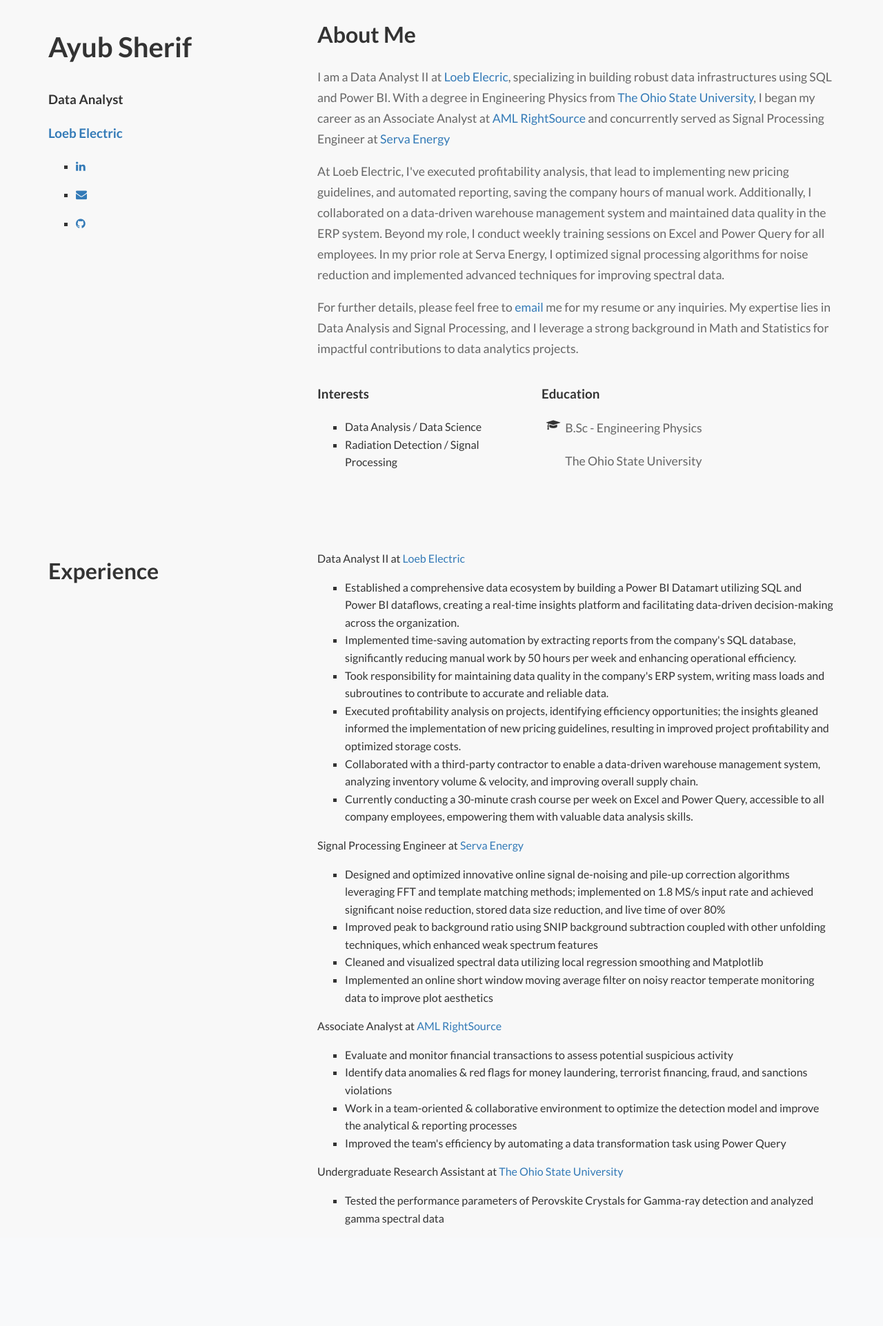
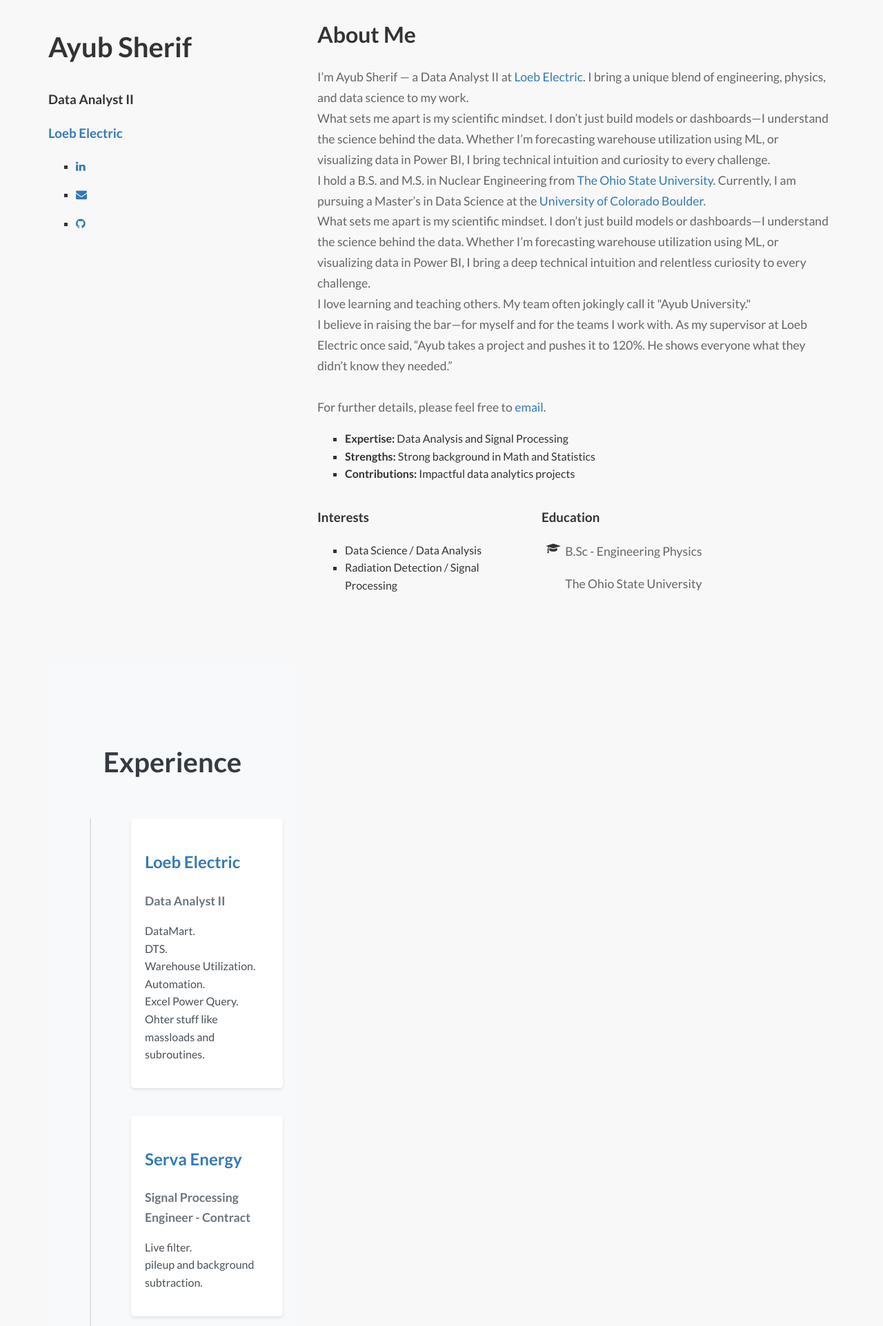
Before and after one commit to AyubSherif/ayubsherif.github.io, a website: page index.html in a window 1280 px wide. Shown: the part 877-2800 px from the top of the page at 69% size. Drawn offline with nearby package versions, Linux system fonts and the light colour scheme.

Commit message:
fixed experience, education sections

```diff
--- a/index.html
+++ b/index.html
@@ -5,9 +5,7 @@
 <meta charset="utf-8"/>
 <meta content="IE=edge" http-equiv="X-UA-Compatible"/>
 <meta content="width=device-width, initial-scale=1" name="viewport"/>
-<title>My Portfolio</title>
-<link href="favicon.ico" rel="shortcut icon" type="image/x-icon"/>
-<link href="favicon.ico" rel="icon" type="image/x-icon"/>
+<title>Portfolio</title>
 <link href="https://fonts.googleapis.com/css?family=Lato:300,400,700,900" rel="stylesheet"/>
 <link href="libs/font-awesome/css/font-awesome.min.css" rel="stylesheet"/>
 <link href="css/bootstrap.min.css" rel="stylesheet"/>
@@ -27,25 +25,25 @@
             <li><a href="#education">Education</a></li>
             <li><a href="#projects">Projects</a></li>
             <li><a href="#skills">Skills</a></li>
+            <li><a href="#awards">Awards</a></li>
             <li><a href="#contact">Contact</a></li>
         </ul>
     </header>
+
     <div id="lead">
         <div id="lead-content">
             <div id="lead-text">
-<h1>Prachi Singh</h1>
+                <h1>Ayub Sherif</h1>
                 <p>
-                    I believe data is more than just numbers — it's the foundation for smarter decisions, better strategies, and stronger businesses. I am driven by a simple idea: the right insights, at the right time, can create real, lasting impact.<br/>
-
-                    In every project, I focus on clarity, precision, and purpose. It is not just about analyzing data — it is about understanding the bigger picture, uncovering meaningful patterns, and turning information into action.<br/> I enjoy working on challenges that push thinking forward and collaborating with teams that value curiosity, creativity, and results.<br/>
-
-                    If you are passionate about growth, innovation, and making decisions that matter, I would love to connect.
+                        From nuclear physics to predictive analytics—Always pushing beyond 100%.
 
                 </p>
-<a class="btn-rounded-white" href="https://drive.google.com/file/d/1tw0ebTOgJDXM5urlL7rIIGswYD7cQmPS/view?usp=drive_link" rel="noopener noreferrer" target="_blank">View Resume</a>
+    <!-- Change resume link -->
+                <a class="btn-rounded-white" href="https://ayub" rel="noopener noreferrer" target="_blank">View Resume</a>
             </div>
             <div id="lead-visual">
-<img alt="Data Visualization" src="images/Data-Vizualisation.png"/>
+<!-- Change image link -->
+                <img alt="Utilization Report" src="images/UtilizationReport.png"/>
             </div>
         </div>
         <div id="lead-overlay"></div>
@@ -53,6 +51,8 @@
             <span><i aria-hidden="true" class="fa fa-chevron-down"></i></span>
         </div>
     </div>
+
+<!-- About -->
 <section class="home-section" id="about">
 <div class="container">
 <div class="row" itemprop="author" itemref="person-email person-address" itemscope="" itemtype="http://schema.org/Person">
@@ -62,7 +62,7 @@
 <meta content="https://ayubsherif.github.io/img/Ayub.jpg" itemprop="image"/>
 <div class="portrait-title">
 <h2 itemprop="name">Ayub Sherif</h2>
-<h3 itemprop="jobTitle">Data Analyst</h3>
+<h3 itemprop="jobTitle">Data Analyst II</h3>
 <h3 itemprop="worksFor" itemscope="" itemtype="http://schema.org/Organization">
 <a href="https://loebelectric.com/" itemprop="url" rel="noopener" target="_blank">
 <span itemprop="name">Loeb Electric</span>
@@ -96,19 +96,26 @@
 <div class="col-xs-12 col-md-8" itemprop="description">
 <h1 id="about-me">About Me</h1>
 <p>
-            I am a Data Analyst II at <a href="https://loebelectric.com/" target="_blank">Loeb Elecric</a>, specializing in building robust data infrastructures using SQL and Power BI. With a degree in Engineering Physics from <a href="https://www.osu.edu" target="_blank">The Ohio State University</a>, I began my career as an Associate Analyst at <a href="https://www.amlrightsource.com/" target="_blank">AML RightSource</a> and concurrently served as Signal Processing Engineer at <a href="https://www.servaenergy.com/" target="_blank">Serva Energy</a>
-</p>
-<p>
-            At Loeb Electric, I've executed profitability analysis, that lead to implementing new pricing guidelines, and automated reporting, saving the company hours of manual work. Additionally, I collaborated on a data-driven warehouse management system and maintained data quality in the ERP system. Beyond my role, I conduct weekly training sessions on Excel and Power Query for all employees. In my prior role at Serva Energy, I optimized signal processing algorithms for noise reduction and implemented advanced techniques for improving spectral data.
-          </p>
-<p>
-            For further details, please feel free to <a href="mailto:ayub.sherif94@gmail.com" target="_blank">email</a> me for my resume or any inquiries. My expertise lies in Data Analysis and Signal Processing, and I leverage a strong background in Math and Statistics for impactful contributions to data analytics projects.
+    I’m Ayub Sherif — a Data Analyst II at <a href="https://loebelectric.com/" target="_blank">Loeb Electric</a>. I bring a unique blend of engineering, physics, and data science to my work.<br>
+    What sets me apart is my scientific mindset. I don’t just build models or dashboards—I understand the science behind the data. Whether I’m forecasting warehouse utilization using ML, or visualizing data in Power BI, I bring technical intuition and curiosity to every challenge.<br>
+    I hold a B.S. and M.S. in Nuclear Engineering from <a href="https://www.osu.edu" target="_blank">The Ohio State University</a>. Currently, I am pursuing a Master’s in Data Science at the <a href="https://www.colorado.edu/" target="_blank">University of Colorado Boulder</a>.<br>
+    What sets me apart is my scientific mindset. I don’t just build models or dashboards—I understand the science behind the data. Whether I’m forecasting warehouse utilization using ML, or visualizing data in Power BI, I bring a deep technical intuition and relentless curiosity to every challenge.<br>
+    I love learning and teaching others. My team often jokingly call it "Ayub University."<br>
+    I believe in raising the bar—for myself and for the teams I work with. As my supervisor at Loeb Electric once said, “Ayub takes a project and pushes it to 120%. He shows everyone what they didn’t know they needed.”<br>
+    <br>
+
+    For further details, please feel free to <a href="mailto:ayub.sherif94@gmail.com" target="_blank">email</a>.
+    <ul>
+        <li><strong>Expertise:</strong> Data Analysis and Signal Processing</li>
+        <li><strong>Strengths:</strong> Strong background in Math and Statistics</li>
+        <li><strong>Contributions:</strong> Impactful data analytics projects</li>
+    </ul>
           </p>
 <div class="row">
 <div class="col-sm-5">
 <h3>Interests</h3>
 <ul class="ul-interests">
-<li>Data Analysis / Data Science</li>
+<li>Data Science / Data Analysis</li>
 <li>Radiation Detection / Signal Processing</li>
 </ul>
 </div>
@@ -133,56 +140,79 @@
 <div class="container">
 <div class="row">
 <div class="col-xs-12 col-md-4 section-heading">
-<h1>Experience</h1>
+
+<!-----Experience Section------->
+<div id="experience" class="background-alt">
+        <h2 class="heading">Experience</h2>
+        <div class="experience-container">
+            <div class="experience-timeline">
+                <div class="experience-item" data-date="April 2022 – Present">
+                    <div class="experience-content">
+                        <h3><a href="https://www.LoebElectric.com/" target="_blank">Loeb Electric</a></h3>
+                        <h4>Data Analyst II</h4>
+                        <p>
+                           DataMart.<br>
+                           DTS.<br>
+                           Warehouse Utilization.<br>
+                           Automation.<br>
+                           Excel Power Query.<br>
+                           Ohter stuff like massloads and subroutines.
+
+                        </p>
                     </div>
-<div class="col-xs-12 col-md-8">
-<p>Data Analyst II at <a href="https://www.LoebElectric.com/" target="_blank">Loeb Electric</a></p>
-<ul>
-<li>Established a comprehensive data ecosystem by building a Power BI Datamart utilizing SQL and Power BI dataflows, creating a real-time insights platform and facilitating data-driven decision-making across the organization.</li>
-<li>Implemented time-saving automation by extracting reports from the company's SQL database, significantly reducing manual work by 50 hours per week and enhancing operational efficiency.</li>
-<li>Took responsibility for maintaining data quality in the company's ERP system, writing mass loads and subroutines to contribute to accurate and reliable data.</li>
-<li>Executed profitability analysis on projects, identifying efficiency opportunities; the insights gleaned informed the implementation of new pricing guidelines, resulting in improved project profitability and optimized storage costs.</li>
-<li>Collaborated with a third-party contractor to enable a data-driven warehouse management system, analyzing inventory volume &amp; velocity, and improving overall supply chain.</li>
-<li>Currently conducting a 30-minute crash course per week on Excel and Power Query, accessible to all company employees, empowering them with valuable data analysis skills.</li>
-</ul>
-<p>Signal Processing Engineer at <a href="https://www.servaenergy.com/" target="_blank">Serva Energy</a></p>
-<ul>
-<li>Designed and optimized innovative online signal de-noising and pile-up correction algorithms leveraging FFT and template matching methods; implemented on 1.8 MS/s input rate and achieved significant noise reduction, stored data size reduction, and live time of over 80%</li>
-<li>Improved peak to background ratio using SNIP background subtraction coupled with other unfolding techniques, which enhanced weak spectrum features</li>
-<li>Cleaned and visualized spectral data utilizing local regression smoothing and Matplotlib</li>
-<li>Implemented an online short window moving average filter on noisy reactor temperate monitoring data to improve plot aesthetics</li>
-</ul>
-<p>Associate Analyst at <a href="https://www.amlrightsource.com/" target="_blank">AML RightSource</a></p>
-<ul>
-<li>Evaluate and monitor financial transactions to assess potential suspicious activity</li>
-<li>Identify data anomalies &amp; red flags for money laundering, terrorist financing, fraud, and sanctions violations</li>
-<li>Work in a team-oriented &amp; collaborative environment to optimize the detection model and improve the analytical &amp; reporting processes</li>
-<li>Improved the team's efficiency by automating a data transformation task using Power Query</li>
-</ul>
-<p>Undergraduate Research Assistant at <a href="https://www.osu.edu" target="_blank">The Ohio State University</a></p>
-<ul>
-<li>Tested the performance parameters of Perovskite Crystals for Gamma-ray detection and analyzed gamma spectral data</li>
-</ul>
+                </div>
+                <div class="experience-item" data-date="May 2024 – July 2024">
+                    <div class="experience-content">
+                        <h3><a href="https://www.servaenergy.com/" target="_blank">Serva Energy</a></h3>
+                        <h4>Signal Processing Engineer - Contract</h4>
+                        <p>
+                            Live filter.<br>
+                            pileup and background subtraction.
+
+                        </p>
+                    </div>
+                </div>
+                <div class="experience-item" data-date="November 2021 – July 2023">
+                    <div class="experience-content">
+                        <h3><a href="https://www.amlrightsource.com/" target="_blank">AML RightSource</a></h3>
+                        <h4>Data Analyst</h4>
+                        <p>
+                            Evaluate and monitor financial transactions to assess potential suspicious activity.<br>
+                            Identify data anomalies &amp; red flags for money laundering, terrorist financing, fraud, and sanctions violations.
+
+                        </p>
                     </div>
                 </div>
             </div>
-</section>
+        </div>
+    </div>
+<!-----Education Section------->
 <div id="education">
     <h2 class="heading">Education</h2>
     <div class="education-container">
         <div class="education-card">
-<h3>Pace University</h3>
-<span class="education-date">Sept 2023 - May 2025</span>
-<h4>Master of Science in Information Systems</h4>
-<p>Relevant Courses: Database Management System, Python, Data Science, Big Data, Web Mining and Data Extraction, Advanced Data Science</p>
+            <h3>University of Colorado Boulder</h3>
+            <span class="education-date">Jan 2025 - Dec 2026</span>
+            <h4>MS - Data Science</h4>
+            <p>Relevant Courses: list here</p>
         </div>
         <div class="education-card">
-<h3>South Indian Education Society</h3>
-<span class="education-date">July 2019 - May 2021</span>
-<h4>Bachelor of Science in Information Technology</h4>
-<p>Relevant Courses: Object Oriented Programming, Mathematics, Big Data, SQL, Python</p>
+            <h3>The Ohio State University</h3>
+            <span class="education-date">Jan 2020 - Dec 2024</span>
+            <h4>MS - Nuclear Engineering</h4>
+            <p>Relevant Courses: list here</p>
+        </div>
+        <div class="education-card">
+            <h3>The Ohio State University</h3>
+            <span class="education-date">Aug 2015 - May 2019</span>
+            <h4>B.Sc - Engineering Physics</h4>
+            <p>Relevant Courses: list here</p>
         </div>
     </div>
+</div>
+
+<!-----Remove Section------->
+<!--
 </div><div id="coursework"><section class="home-section" id="Coursework">
 <div class="container">
 <div class="row">
@@ -212,6 +242,9 @@
 </div>
 </div>
 </div>
+-->
+<!-----Projects Section------->
+
 </section></div>
 <section class="home-section" id="Projects">
 <div class="container">
@@ -391,7 +424,7 @@
 <div class="footer-container">
 <div class="footer-copyright">
 <p>
-                    Copyright © <span id="current-year">2024</span> PRACHI SINGH
+                    Copyright © <span id="current-year">2025</span> Ayub Sherif
                 </p>
 </div>
 <div class="footer-top">
@@ -403,10 +436,11 @@
 <div class="footer-social">
 <ul>
 <li>
-<a href="https://github.com/prachisingh737" target="_blank"><i aria-hidden="true" class="fa fa-github"></i></a>
+<a href="https://https://ayubsherif.github.io/" target="_blank"><i aria-hidden="true" class="fa fa-github"></i></a>
 </li>
 <li>
-<a href="https://www.linkedin.com/in/prachi-singh-b334301b8" target="_blank"><i aria-hidden="true" class="fa fa-linkedin"></i></a>
+  <!--- add linkedin-->
+<a href="https://www.linkedin.com/in/" target="_blank"><i aria-hidden="true" class="fa fa-linkedin"></i></a>
 </li>
 </ul>
 </div>
```
Also changed, not shown: favicon.ico (deleted). Lines whose indentation alone changed are shown as unchanged.
